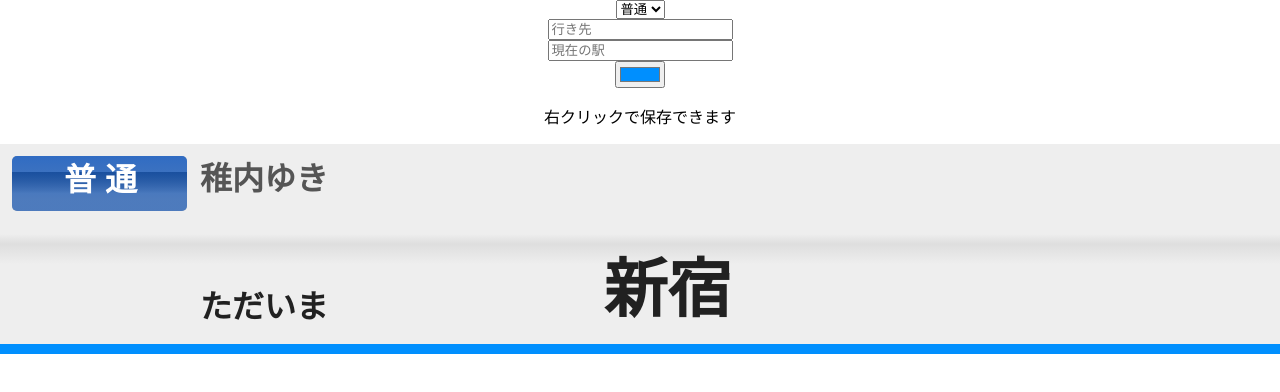
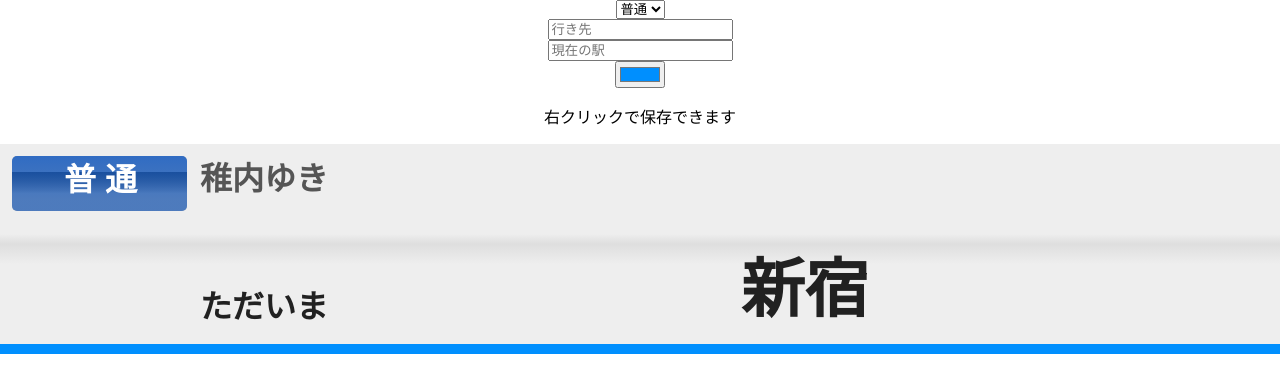
Before and after one commit to TrainLCD/ImageGenerator, a Next.js app: page / in a window 1280 px wide. Shown: the top 392 px of the page. Built offline with nearby package versions, Linux system fonts and the light colour scheme.

Commit message:
ちょっとした修正

```diff
--- a/hooks/useRenderCanvas.ts
+++ b/hooks/useRenderCanvas.ts
@@ -134,18 +134,20 @@ const useRenderCanvas = ({
 
     ctx.fillStyle = "#212121";
     ctx.textBaseline = "middle";
+    ctx.textAlign = "center";
     const stationNameFontSize = 64;
     const stationNameTextWidth = ctx.measureText(trainTypeText).width;
     ctx.font = `bold ${stationNameFontSize}px sans-serif`;
     ctx.fillText(
       stationName,
-      (canvas.width - stationNameTextWidth) / 2,
+      (canvas.width - stationNameTextWidth) / 1.5,
       150,
-      canvas.width - (canvas.width - stationNameTextWidth) / 2 - 100
+      canvas.width - (canvas.width - stationNameTextWidth) / 3
     );
 
     ctx.fillStyle = "#555";
     ctx.textBaseline = "middle";
+    ctx.textAlign = "left";
     const boundStationNameFontSize = 32;
     ctx.font = `bold ${boundStationNameFontSize}px sans-serif`;
     ctx.fillText(`${boundStationName}ゆき`, 200, 37.5, canvas.width);
--- a/pages/index.tsx
+++ b/pages/index.tsx
@@ -52,7 +52,8 @@ export default function Home(): React.ReactElement {
       />
       <p>右クリックで保存できます</p>
 
-      {url && <img className={styles.img} id="result" src={url} />}
+      {/* eslint-disable-next-line @next/next/no-img-element */}
+      {url && <img className={styles.img} id="result" src={url} alt="result" />}
     </div>
   );
 }
```
Also changed, not shown: 1 other file (tests, documents, lock files or other folders).
